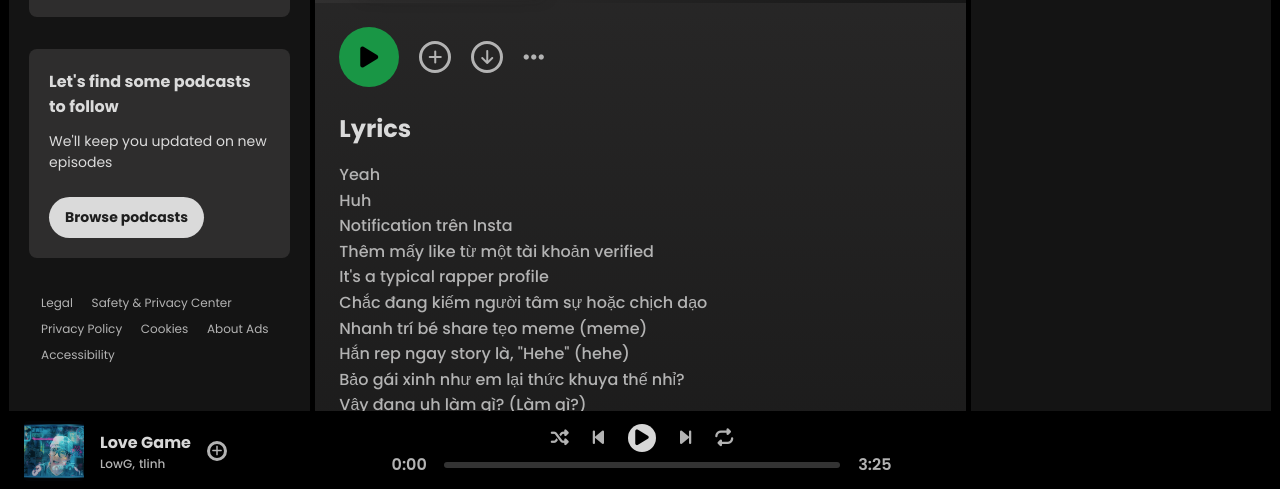
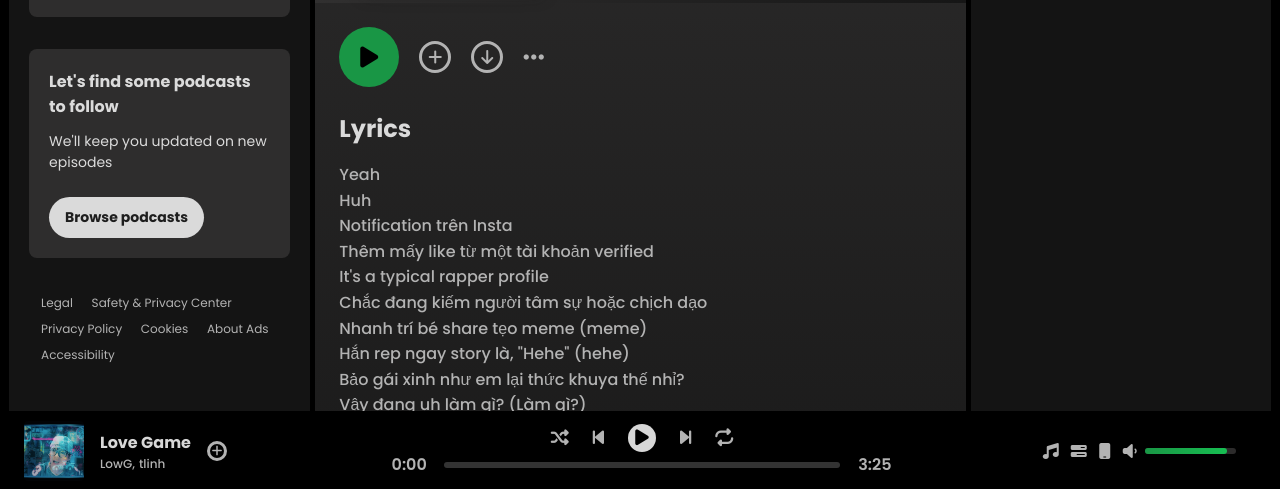
Before and after one commit to hatrontai/Music-App, a plain HTML site: page play.html in a window 1280 px wide. Shown: the part 309-798 px from the top of the page. Drawn offline with Linux system fonts and the light colour scheme.

Commit message:
design tool bar

```diff
--- a/assets/src/css/play.css
+++ b/assets/src/css/play.css
@@ -379,4 +379,39 @@
 
 .player__tool {
     width: 24vw;
+    display: flex;
+    gap: 12px;
+    justify-content: flex-end;
+    align-items: center;
+    padding-right: 24px;
+    font-size: 1.6rem;
 }
+
+.player__tool--lyric:hover, .player__tool--queue:hover, .player__tool--connect:hover, .player__tool--volume:hover {
+   cursor: pointer;
+}
+
+.player__tool--volume {
+    width: 40%;
+    height: 100%;
+    display: flex;
+    align-items: center;
+    gap: 8px;
+}
+
+.player__volume--bar {
+    width: 100%;
+    height: 6px;
+    background-color: var(--light_gray);
+    border-radius: 3px;
+    margin: 10px 0;
+    cursor: pointer;
+}
+
+.player__volume--bar .volume {
+    background: linear-gradient(to right, var(--green), var(--light_green));
+    height: 100%;
+    width: 90%;
+    border-radius: 3px;
+    transition: width 0.1s linear;
+}
--- a/assets/src/js/play.js
+++ b/assets/src/js/play.js
@@ -1,5 +1,6 @@
 const playBtns = $$('.fa-solid.fa-play')
 const audio = document.getElementById('audio')
+const volume = $('.player__volume--bar volume')
 
 function updateTimeDisplay() {
     const currentTime = audio.currentTime;
@@ -10,6 +11,19 @@ function updateTimeDisplay() {
     const durationSeconds = Math.floor(duration % 60);
     $('.player__progress--current').textContent = `${currentMinutes}:${currentSeconds < 10 ? `0${currentSeconds}` : currentSeconds}`;
     $('.player__progress--duration').textContent = `${durationMinutes}:${durationSeconds < 10 ? `0${durationSeconds}` : durationSeconds}`;
+}
+
+function updateVolume() {
+    const volumeBar = $('.player__volume--bar');
+    audio.volume = volume.style.width / volumeBar.offsetWidth;
+    const volumeIcon = $('.player__tool--volume i');
+    if (audio.volume < 0.5) {
+        volumeIcon.classList.remove('fa-volume-high');
+        volumeIcon.classList.add('fa-volume-low');
+    } else {
+        volumeIcon.classList.remove('fa-volume-low');
+        volumeIcon.classList.add('fa-volume-high');
+    }
 }
 
 playBtns.forEach((btn) => {
@@ -43,3 +57,6 @@ audio.addEventListener('timeupdate', () => {
         })
     }
 });
+
+volume.addEventListener('input', updateVolume);
+updateVolume();
--- a/play.html
+++ b/play.html
@@ -181,10 +181,16 @@
             </div>
         </div>
         <div class="player__tool">
-            <div class="player__tool--lyric"></div>
-            <div class="player__tool--queue"></div>
-            <div class="player__tool--connect"></div>
-            <div class="player__tool--volume"></div>
+            <div class="player__tool--lyric"><i class="fa-solid fa-music"></i></div>
+            <div class="player__tool--queue"><i class="fa-solid fa-bars-progress"></i></div>
+            <div class="player__tool--connect"><i class="fa-solid fa-mobile"></i></div>
+            <div class="player__tool--volume">
+                <i class="fa-solid fa-volume-low"></i>
+                <div class="player__volume--bar">
+                    <div class="volume"></div>
+                </div>
+                <!-- <input type="range" id="volume" min="0" max="1" step="0.01" value="1"> -->
+            </div>
         </div>
     </div>
 
```
